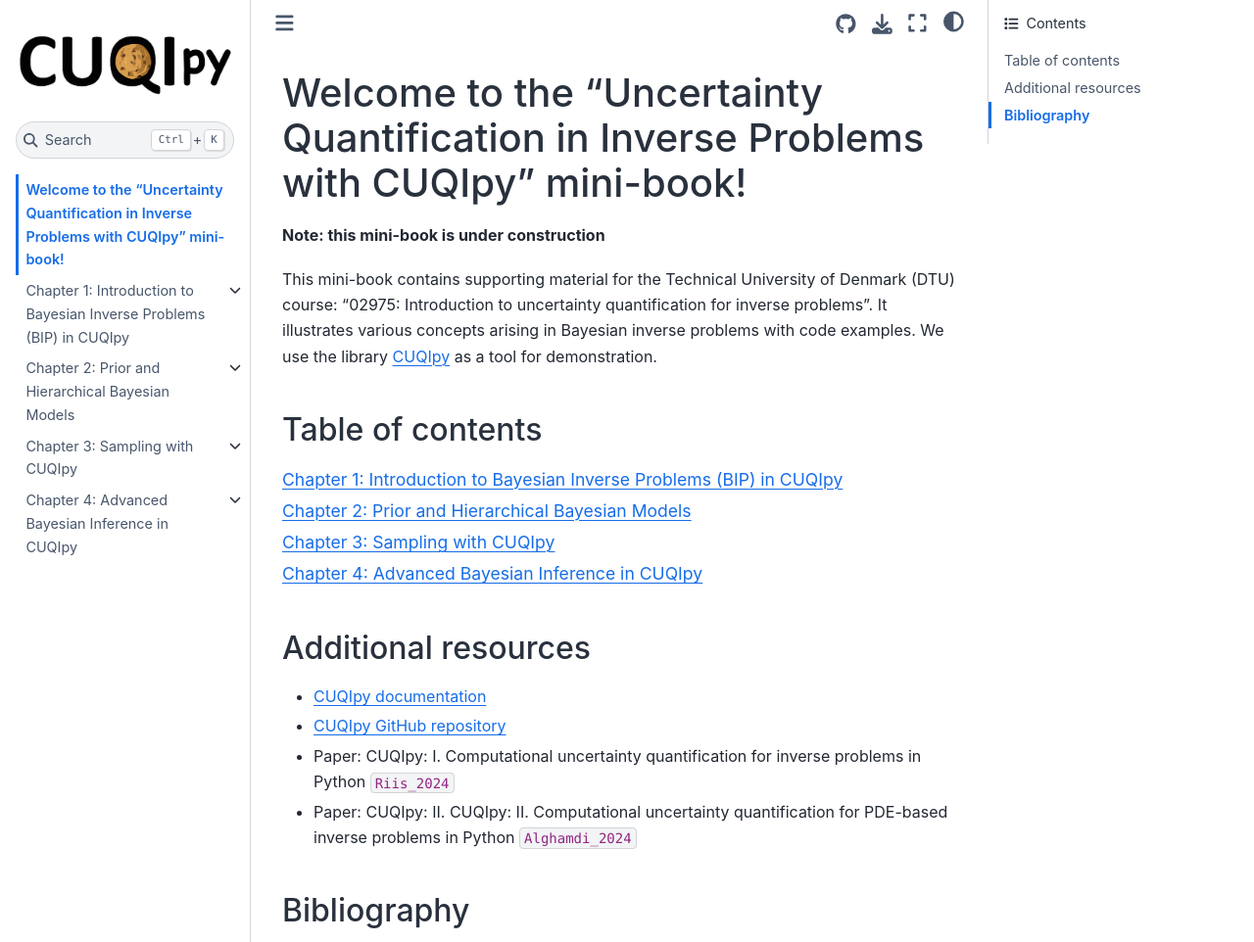
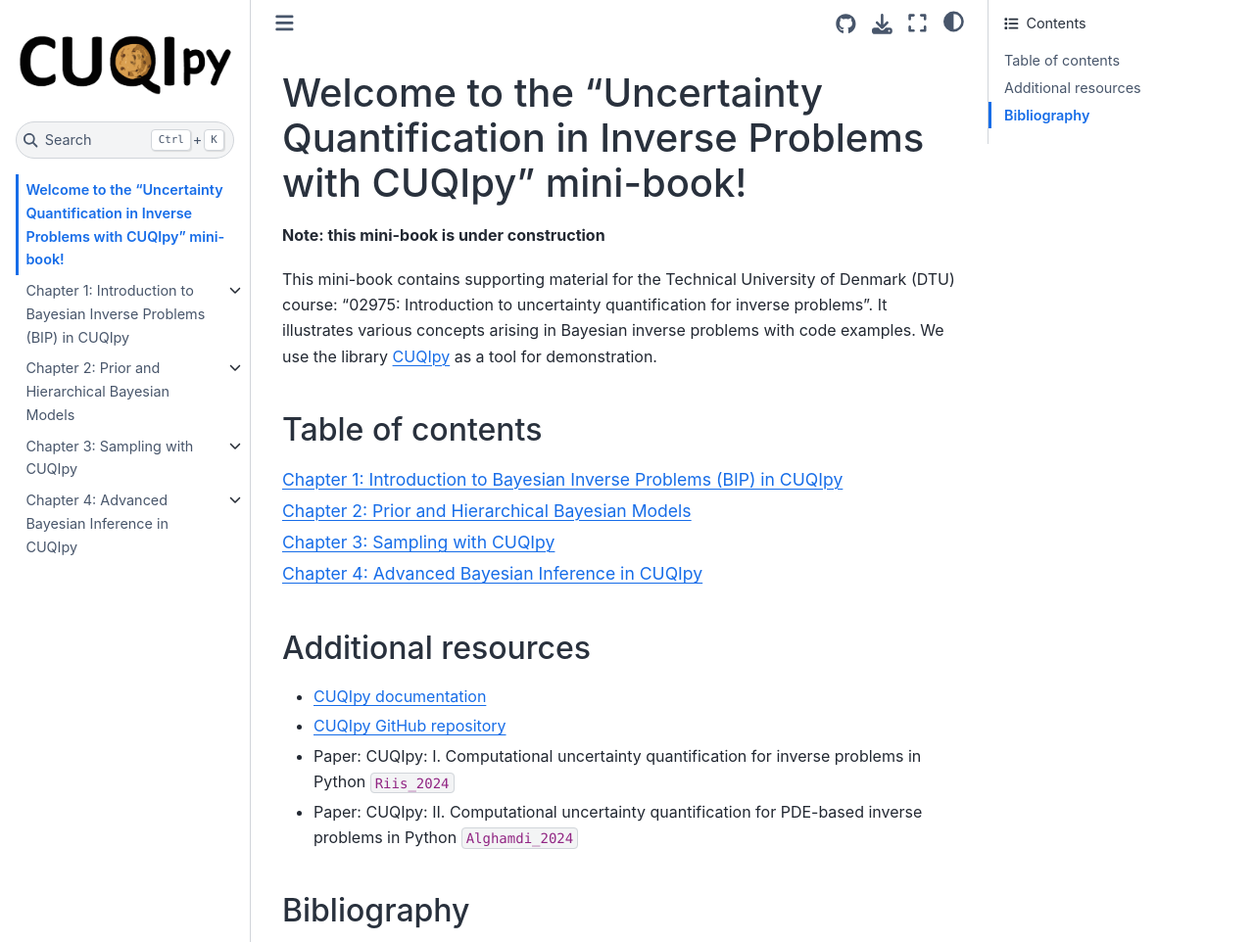
Before and after one commit to amal-ghamdi/CUQI-Book-test, a Jupyter Book: the page built from intro.md, in a window 1280 px wide and 1254 px high, cut to the strip 0-962 px from the top of the window. Shown: the whole strip at 98% size. Built offline with Jupyter Book 1.0.4 settings and Sphinx 7.4.7 and the Sphinx Book theme 1.1.4, drawn with Linux system fonts in a browser that asks for light colours; pages that are not in the unit, such as notebooks, are missing from menus; cross-references to code outside the pages are shown as plain code.

Commit message:
Improve wording and fix tiny typos

```diff
--- a/intro.md
+++ b/intro.md
@@ -17,7 +17,7 @@ We use the library [CUQIpy](https://github.com/CUQI-DTU/CUQIpy) as a tool for de
 - [CUQIpy documentation](https://cuqi-dtu.github.io/CUQIpy/)
 - [CUQIpy GitHub repository](https://github.com/CUQI-DTU/CUQIpy)
 - Paper: CUQIpy: I. Computational uncertainty quantification for inverse problems in Python {cite}`Riis_2024`
-- Paper: CUQIpy: II. CUQIpy: II. Computational uncertainty quantification for PDE-based inverse problems in Python {cite}`Alghamdi_2024`
+- Paper: CUQIpy: II. Computational uncertainty quantification for PDE-based inverse problems in Python {cite}`Alghamdi_2024`
 
 
 ## Bibliography
```
Also changed, not shown: chapter01/introduction_overview_of_cuqipy.md (+2 -2 lines), 1 other file.
